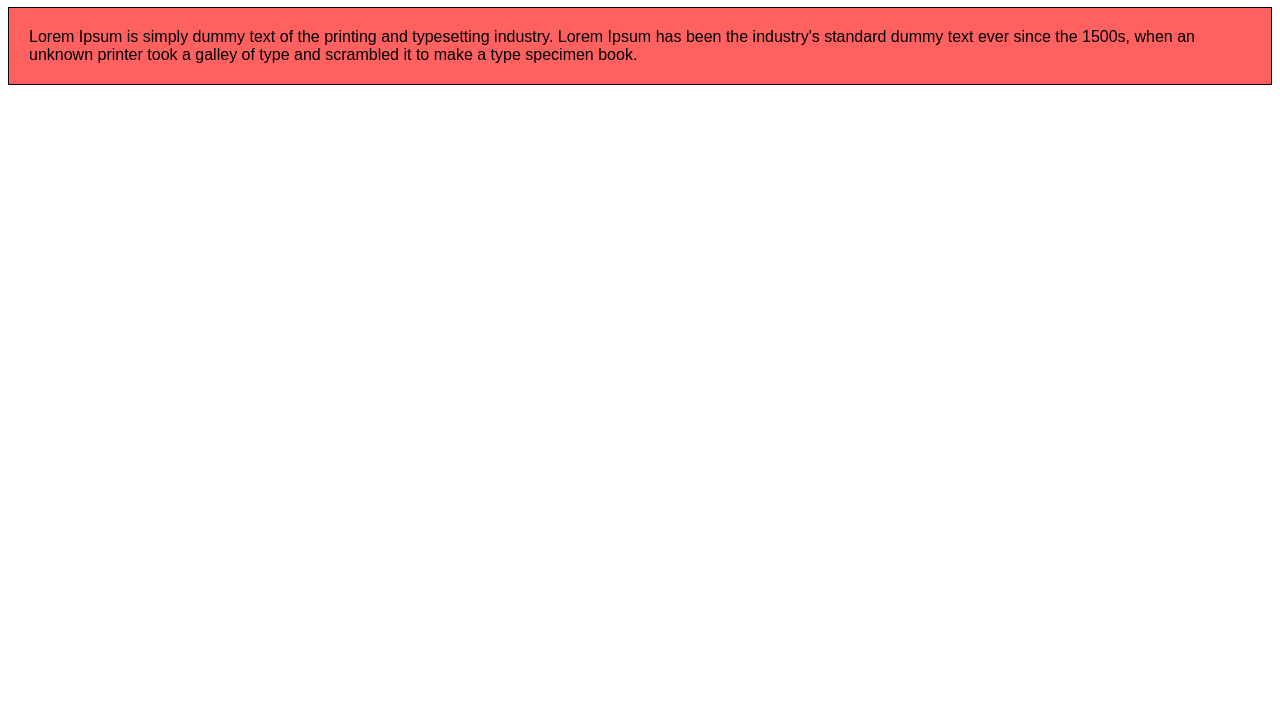
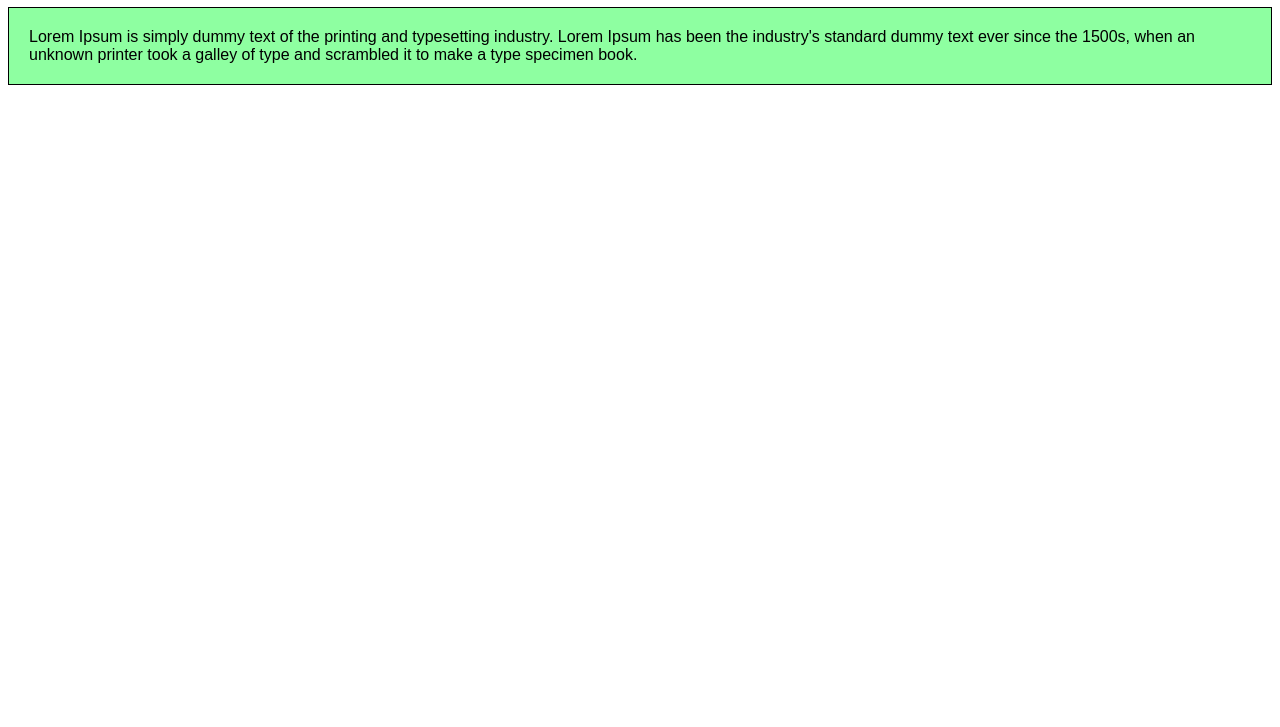
Before and after one commit to ranj2021/module3-solution, a plain HTML site: page index.html in a window 1280 px wide. Shown: the part 73-800 px from the top of the page. Drawn offline with Linux system fonts and the light colour scheme.

Commit message:
Update style.css

```diff
--- a/css/style.css
+++ b/css/style.css
@@ -3,4 +3,4 @@
   font-family: sans-serif;
 }
 h1{color: red;}
-p{padding: 20px; border: 1px solid black; background-color: #ff6161;}
+p{padding: 20px; border: 1px solid black; background-color: #8effa1;}
```
